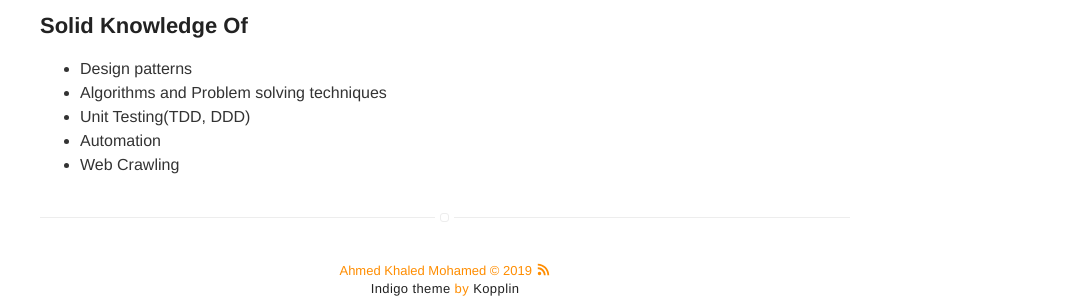
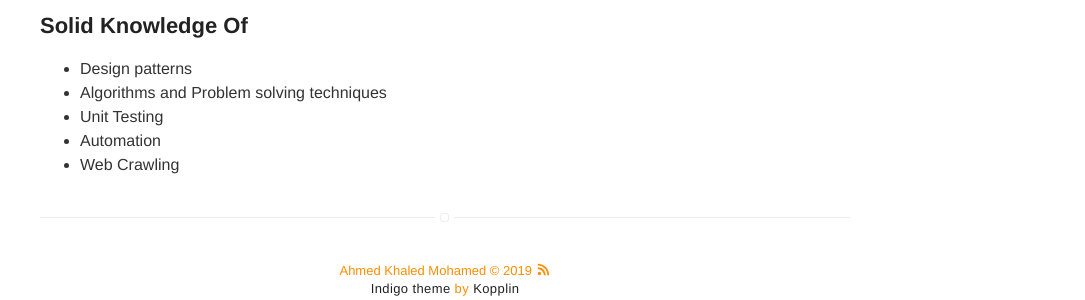
Before and after one commit to aa-ahmed-aa/aa-ahmed-aa.github.io, a Jekyll site: the page built from about.md, in a window 1280 px wide. Shown: the part 941-1241 px from the top of the page, without its empty margins (195-1280 px from the left). Built offline with Jekyll 4.4.1, drawn with Linux system fonts in a browser that asks for light colours.

Commit message:
Update about.md

```diff
--- a/about.md
+++ b/about.md
@@ -27,7 +27,7 @@ about me check my blog and if you want to know more just follow me on twitter.</
 <ul>
 	<li>Design patterns</li>
 	<li>Algorithms and Problem solving techniques</li>
-	<li>Unit Testing(TDD, DDD)</li>
+	<li>Unit Testing</li>
 	<li>Automation</li>
 	<li>Web Crawling</li>
 </ul>
```
